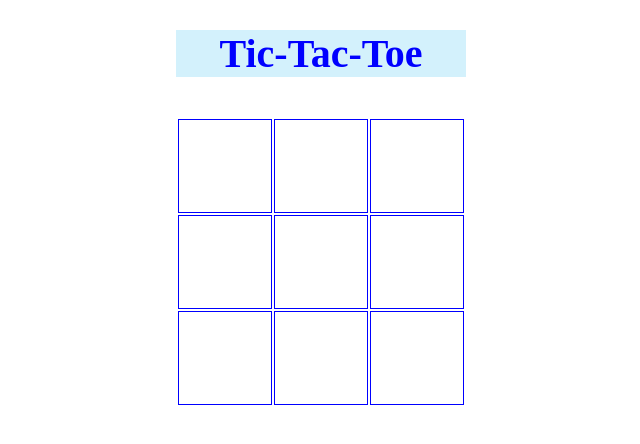
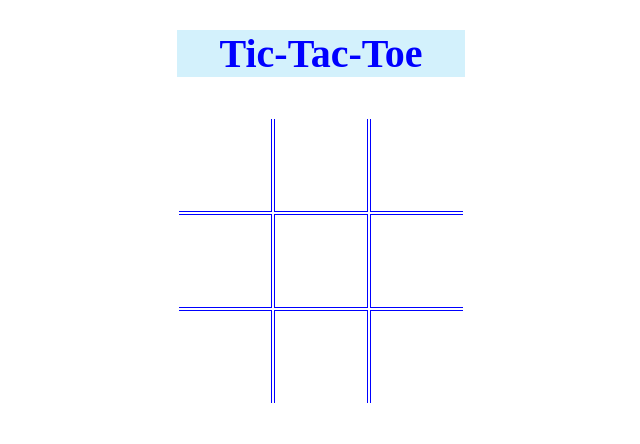
Before and after one commit to dev29a/tic-tac-toe-simple-vanillajs, a plain HTML site: page index.html in a window 1280 px wide. Shown: the whole page, without its empty margins (319-959 px from the left). Drawn offline with Linux system fonts and the light colour scheme.

Commit message:
remove border from td elements to make as  close as tic-tac-toe board

```diff
--- a/style.css
+++ b/style.css
@@ -49,3 +49,20 @@ td {
 button{
 	margin-top: 40px;
 }
+
+
+#one, #two, #three{
+    border-top:none;
+}
+
+#one, #four, #seven{
+    border-left:none;
+}
+
+#seven, #eight, #nine{
+    border-bottom:none;
+}
+
+#three, #six, #nine{
+    border-right:none;
+}
```
